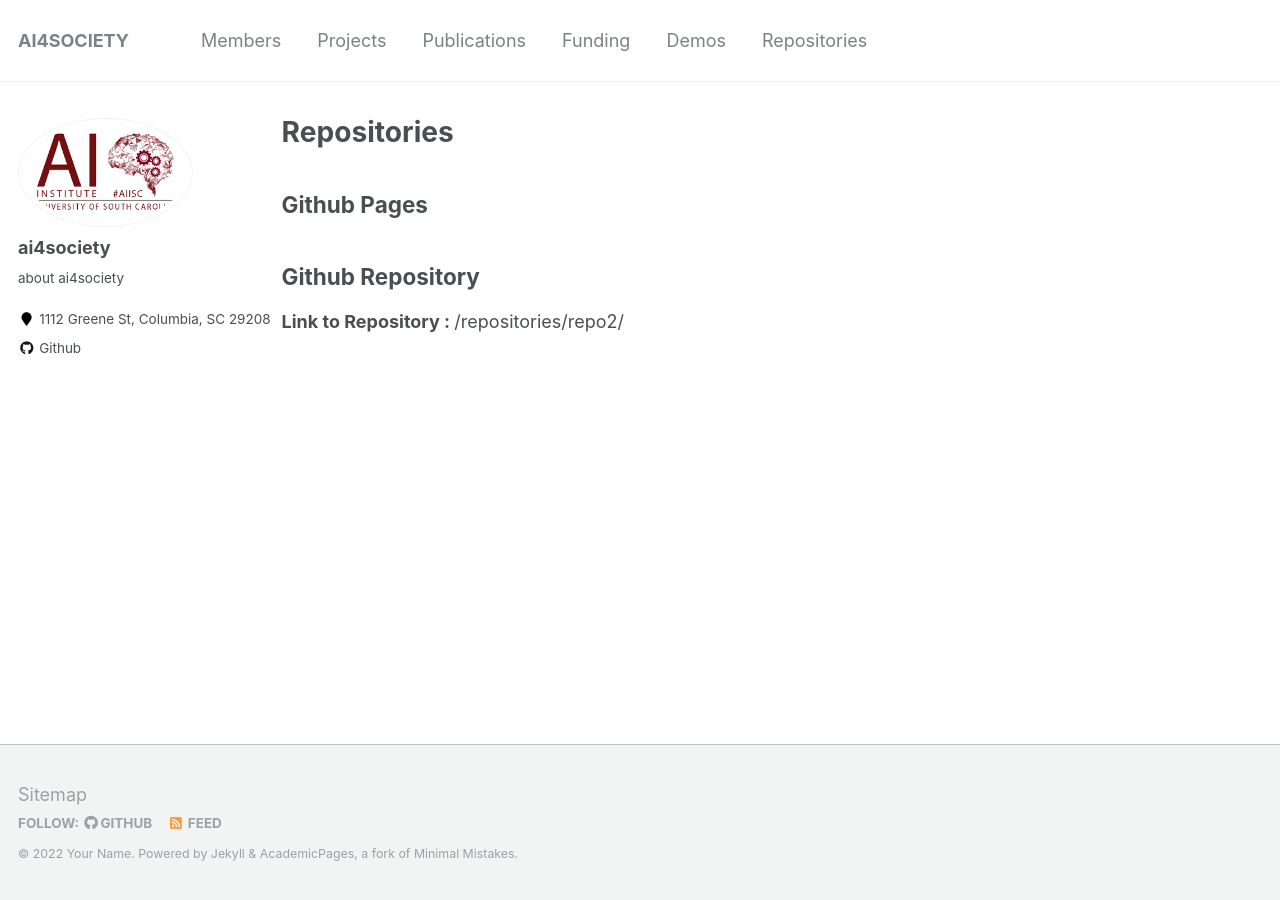
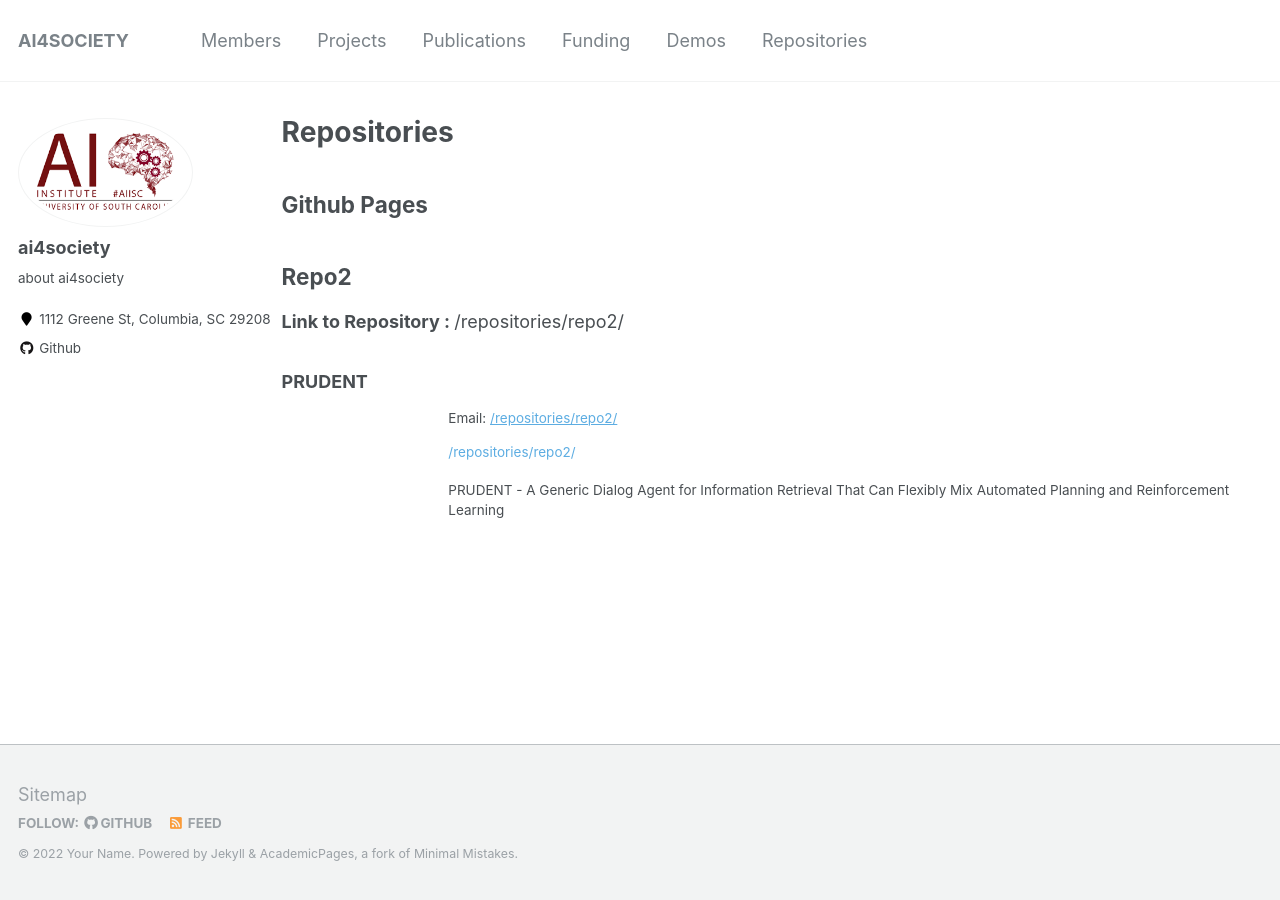
Before and after one commit to likitha-9/ai4society.github.io, a Jekyll site: the page built from _pages/repositories.md, in a window 1280 px wide. Built offline with Jekyll 4.4.1, drawn with Linux system fonts in a browser that asks for light colours.

Commit message:
Added members

```diff
--- a/_includes/archive-repository.html
+++ b/_includes/archive-repository.html
@@ -18,3 +18,37 @@
     <p><b>Link to Repository : </b>{{ post.url }}</p>
   </article>
 </div>
+
+
+
+{% include base_path %}
+
+{% if post.header.teaser %}
+  {% capture teaser %}{{ post.header.teaser }}{% endcapture %}
+{% else %}
+  {% assign teaser = site.teaser %}
+{% endif %}
+
+{% if post.id %}
+  {% assign title = post.title | markdownify | remove: "<p>" | remove: "</p>" %}
+{% else %}
+  {% assign title = post.title %}
+{% endif %}
+
+<div class="{{ include.type | default: "list" }}__item">
+  <article class="archive__item" itemscope itemtype="http://schema.org/CreativeWork">
+    <h3 style="margin: 2em 0 0.5em;">{{ post.name }}</h3>
+    <table style="border-collapse: collapse; border: none;">
+      <tr style="border: none;">
+        <td style="border: none;" width="160 px">{{ post.image }}</td>
+        <td style="border: none;">
+          Email: <a href='mailto:{{ post.url }}' style="color:#5DADE2">{{ post.url }} </a> <br />
+          <!--{{ post.excerpt }}<br /> -->
+          <font color="#5DADE2">{{ post.url | markdownify }}</font>
+          <p>{{ post.description }}</p>
+        </td>
+      </tr>
+    </table>
+
+  </article>
+</div>
--- a/_repositories/repo2.md
+++ b/_repositories/repo2.md
@@ -1,7 +1,7 @@
 ---
-title: "Github Repository"
-url: "https://github.com/ai4society/PRUDENT"
+name: "PRUDENT"
+url: "[Home page](https://github.com/ai4society/PRUDENT)"
 collection: repositories
 excerpt: Github Pages
-
+description: "PRUDENT - A Generic Dialog Agent for Information Retrieval That Can Flexibly Mix Automated Planning and Reinforcement Learning"
 ---
```
